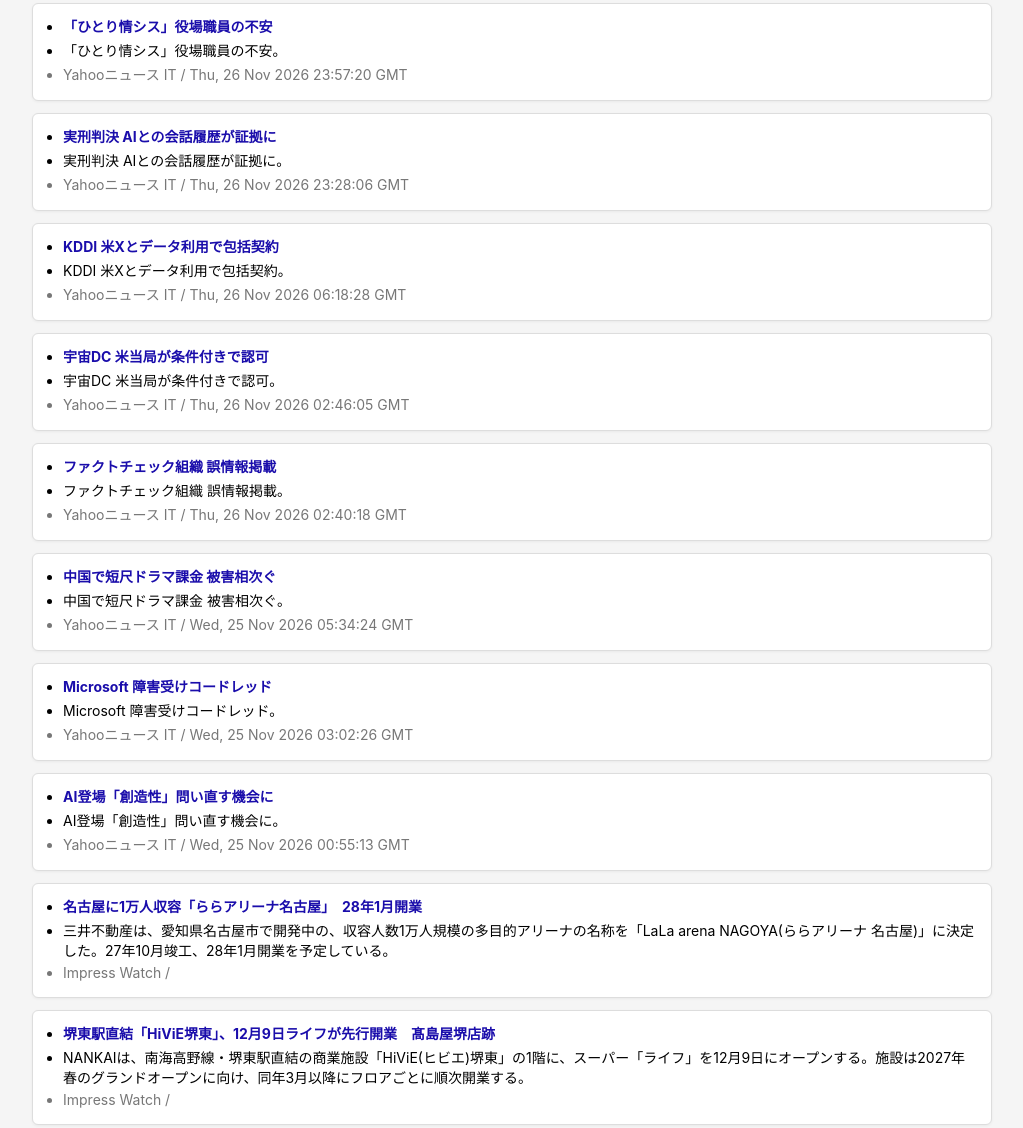
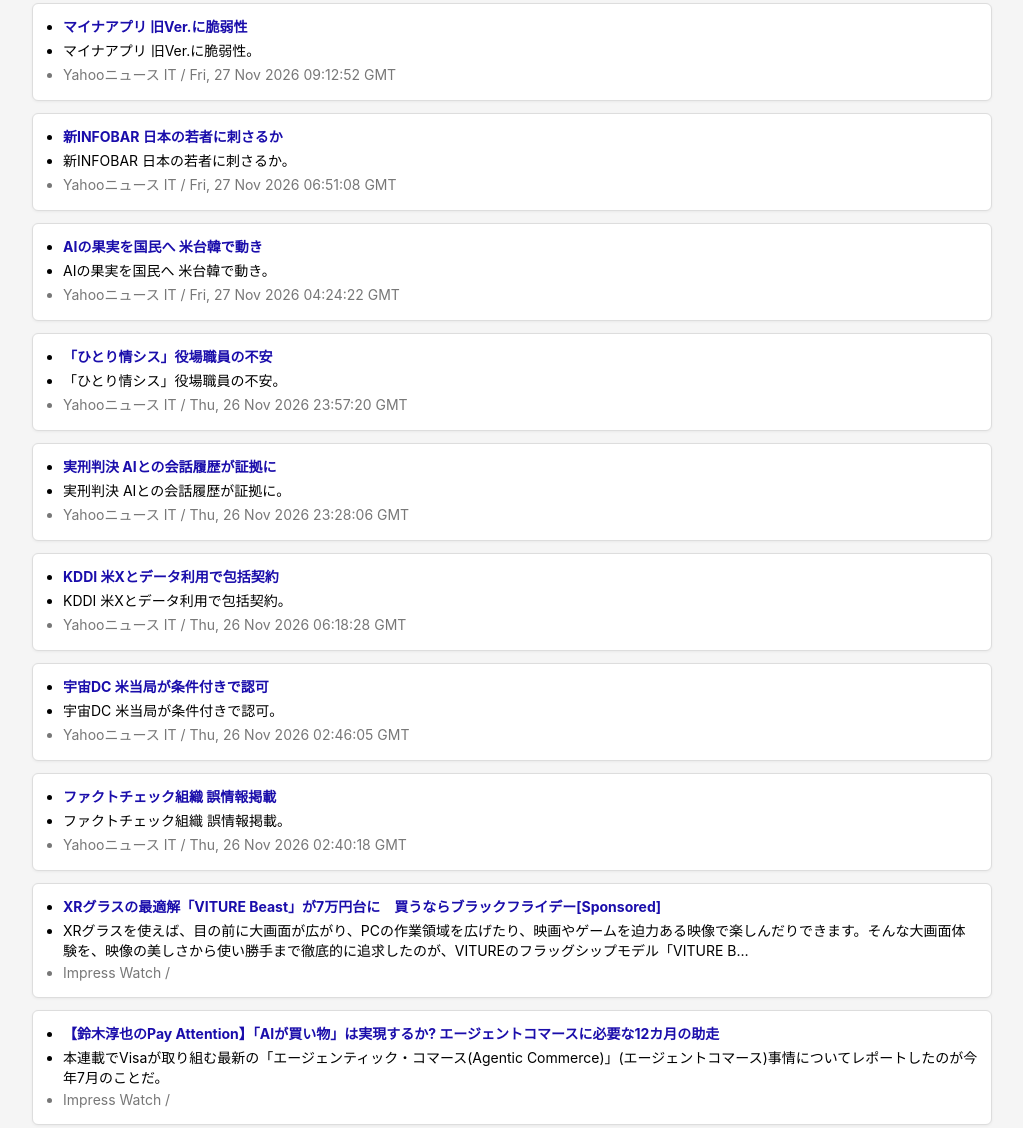
Before and after one commit to tsutsuya81gl-svg/it-news-daily, a plain HTML site: page index.html in a window 1280 px wide. Shown: the part 127-1255 px from the top of the page, without its empty margins (128-1151 px from the left). Drawn offline with Linux system fonts and the light colour scheme.

Commit message:
Update news

```diff
--- a/index.html
+++ b/index.html
@@ -115,6 +115,30 @@ body {
 
 <div class="card">
   <ul>
+    <li><a href="https://news.yahoo.co.jp/pickup/6604215?source=rss" target="_blank">マイナアプリ 旧Ver.に脆弱性</a></li>
+    <li>マイナアプリ 旧Ver.に脆弱性。</li>
+    <li class="meta">Yahooニュース IT / Fri, 27 Nov 2026 09:12:52 GMT</li>
+  </ul>
+</div>
+
+<div class="card">
+  <ul>
+    <li><a href="https://news.yahoo.co.jp/pickup/6604193?source=rss" target="_blank">新INFOBAR 日本の若者に刺さるか</a></li>
+    <li>新INFOBAR 日本の若者に刺さるか。</li>
+    <li class="meta">Yahooニュース IT / Fri, 27 Nov 2026 06:51:08 GMT</li>
+  </ul>
+</div>
+
+<div class="card">
+  <ul>
+    <li><a href="https://news.yahoo.co.jp/pickup/6604165?source=rss" target="_blank">AIの果実を国民へ 米台韓で動き</a></li>
+    <li>AIの果実を国民へ 米台韓で動き。</li>
+    <li class="meta">Yahooニュース IT / Fri, 27 Nov 2026 04:24:22 GMT</li>
+  </ul>
+</div>
+
+<div class="card">
+  <ul>
     <li><a href="https://news.yahoo.co.jp/pickup/6604146?source=rss" target="_blank">「ひとり情シス」役場職員の不安</a></li>
     <li>「ひとり情シス」役場職員の不安。</li>
     <li class="meta">Yahooニュース IT / Thu, 26 Nov 2026 23:57:20 GMT</li>
@@ -155,40 +179,16 @@ body {
 
 <div class="card">
   <ul>
-    <li><a href="https://news.yahoo.co.jp/pickup/6603921?source=rss" target="_blank">中国で短尺ドラマ課金 被害相次ぐ</a></li>
-    <li>中国で短尺ドラマ課金 被害相次ぐ。</li>
-    <li class="meta">Yahooニュース IT / Wed, 25 Nov 2026 05:34:24 GMT</li>
-  </ul>
-</div>
-
-<div class="card">
-  <ul>
-    <li><a href="https://news.yahoo.co.jp/pickup/6603903?source=rss" target="_blank">Microsoft 障害受けコードレッド</a></li>
-    <li>Microsoft 障害受けコードレッド。</li>
-    <li class="meta">Yahooニュース IT / Wed, 25 Nov 2026 03:02:26 GMT</li>
-  </ul>
-</div>
-
-<div class="card">
-  <ul>
-    <li><a href="https://news.yahoo.co.jp/pickup/6603882?source=rss" target="_blank">AI登場「創造性」問い直す機会に</a></li>
-    <li>AI登場「創造性」問い直す機会に。</li>
-    <li class="meta">Yahooニュース IT / Wed, 25 Nov 2026 00:55:13 GMT</li>
-  </ul>
-</div>
-
-<div class="card">
-  <ul>
-    <li><a href="https://www.watch.impress.co.jp/docs/news/2159463.html" target="_blank">名古屋に1万人収容「ららアリーナ名古屋」　28年1月開業</a></li>
-    <li>三井不動産は、愛知県名古屋市で開発中の、収容人数1万人規模の多目的アリーナの名称を「LaLa arena NAGOYA(ららアリーナ 名古屋)」に決定した。27年10月竣工、28年1月開業を予定している。</li>
+    <li><a href="https://www.watch.impress.co.jp/docs/topic/special/2157222.html" target="_blank">XRグラスの最適解「VITURE Beast」が7万円台に　買うならブラックフライデー[Sponsored]</a></li>
+    <li>XRグラスを使えば、目の前に大画面が広がり、PCの作業領域を広げたり、映画やゲームを迫力ある映像で楽しんだりできます。そんな大画面体験を、映像の美しさから使い勝手まで徹底的に追求したのが、VITUREのフラッグシップモデル「VITURE B…</li>
     <li class="meta">Impress Watch / </li>
   </ul>
 </div>
 
 <div class="card">
   <ul>
-    <li><a href="https://www.watch.impress.co.jp/docs/news/2159474.html" target="_blank">堺東駅直結「HiViE堺東」、12月9日ライフが先行開業　髙島屋堺店跡</a></li>
-    <li>NANKAIは、南海高野線・堺東駅直結の商業施設「HiViE(ヒビエ)堺東」の1階に、スーパー「ライフ」を12月9日にオープンする。施設は2027年春のグランドオープンに向け、同年3月以降にフロアごとに順次開業する。</li>
+    <li><a href="https://www.watch.impress.co.jp/docs/series/suzukij/2158785.html" target="_blank">【鈴木淳也のPay Attention】「AIが買い物」は実現するか? エージェントコマースに必要な12カ月の助走</a></li>
+    <li>本連載でVisaが取り組む最新の「エージェンティック・コマース(Agentic Commerce)」(エージェントコマース)事情についてレポートしたのが今年7月のことだ。</li>
     <li class="meta">Impress Watch / </li>
   </ul>
 </div>
@@ -374,7 +374,7 @@ body {
   </li>
 
   <li>
-    <a href="https://www.watch.impress.co.jp/docs/news/2159496.html" target="_blank">メルカリ、3年ぶりに“実家”体験復活 「実家の私物そのまま」問題を解消</a>
+    <a href="https://www.watch.impress.co.jp/docs/news/2159722.html" target="_blank">「言語の壁を挑戦の壁にしない」DeepLが描く翻訳の未来</a>
     <span class="sub-meta"> / Impress Watch</span>
   </li>
 
```
